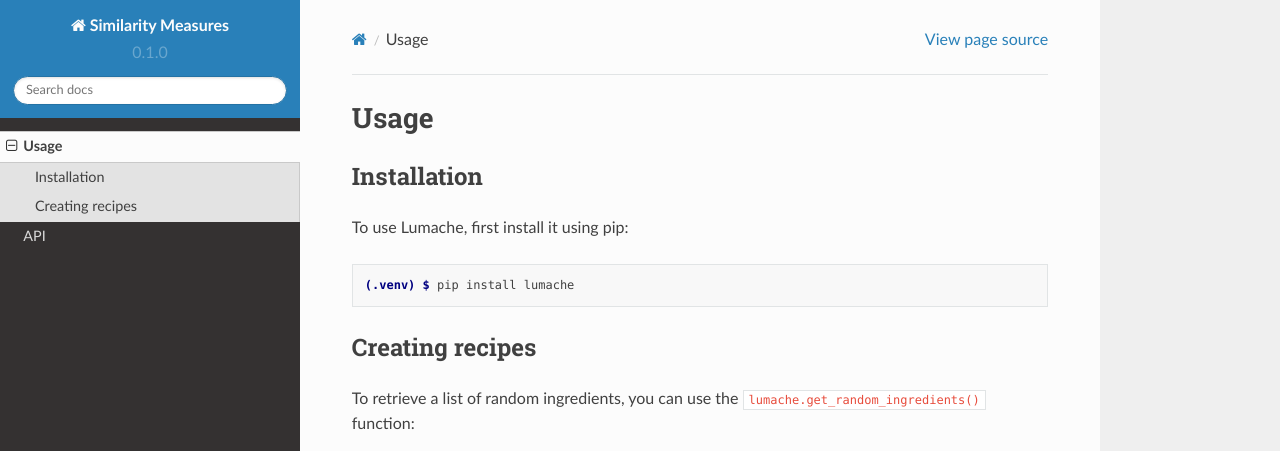
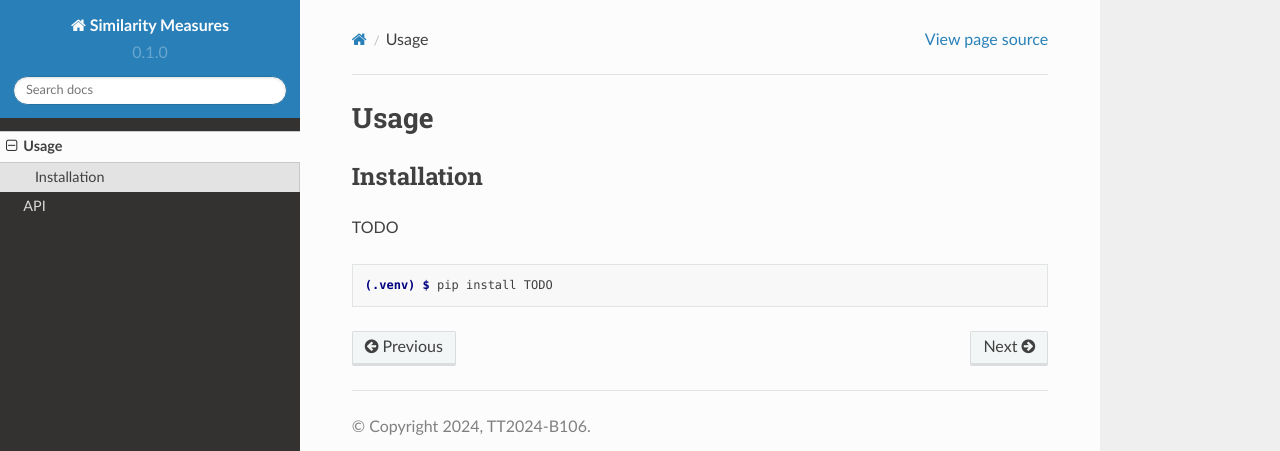
Before and after one commit to TT2024-B106/similarity-measures, a Sphinx documentation site: the page built from docs/source/usage.rst, in a window 1280 px wide and 1095 px high. Shown: the top 451 px of the window. Built offline with Sphinx 7.4.7 and the Read the Docs theme 2.0.0, drawn with Linux system fonts in a browser that asks for light colours; some of the changed text lies outside the part shown.

```diff
--- a/docs/source/api.rst
+++ b/docs/source/api.rst
@@ -4,4 +4,4 @@ API
 .. autosummary::
    :toctree: generated
 
-   lumache
+   example
--- a/docs/source/conf.py
+++ b/docs/source/conf.py
@@ -1,6 +1,10 @@
 import pathlib
 import sys
-sys.path.insert(0, pathlib.Path(__file__).parents[2].resolve().as_posix())
+
+project_root = pathlib.Path(__file__).parents[2].resolve()
+library_dir = project_root / "similarity_measures_b106"
+
+sys.path.insert(0, str(library_dir))
 
 # Configuration file for the Sphinx documentation builder.
 
@@ -8,7 +12,7 @@ sys.path.insert(0, pathlib.Path(__file__).parents[2].resolve().as_posix())
 
 project = 'Similarity Measures'
 copyright = '2024, TT2024-B106'
-author = 'Graziella'
+author = 'TT2024-B106'
 
 # TODO: versioningit?
 release = '0.1'
--- a/docs/source/usage.rst
+++ b/docs/source/usage.rst
@@ -6,28 +6,8 @@ Usage
 Installation
 ------------
 
-To use Lumache, first install it using pip:
+TODO
 
 .. code-block:: console
 
-   (.venv) $ pip install lumache
-
-Creating recipes
-----------------
-
-To retrieve a list of random ingredients,
-you can use the ``lumache.get_random_ingredients()`` function:
-
-.. autofunction:: lumache.get_random_ingredients
-
-The ``kind`` parameter should be either ``"meat"``, ``"fish"``,
-or ``"veggies"``. Otherwise, :py:func:`lumache.get_random_ingredients`
-will raise an exception.
-
-.. autoexception:: lumache.InvalidKindError
-
-For example:
-
->>> import lumache
->>> lumache.get_random_ingredients()
-['shells', 'gorgonzola', 'parsley']
+   (.venv) $ pip install TODO
```
Also changed, not shown: docs/source/index.rst (+2 -8 lines), lumache.py (deleted, +0 -23 lines), 1 other file.
